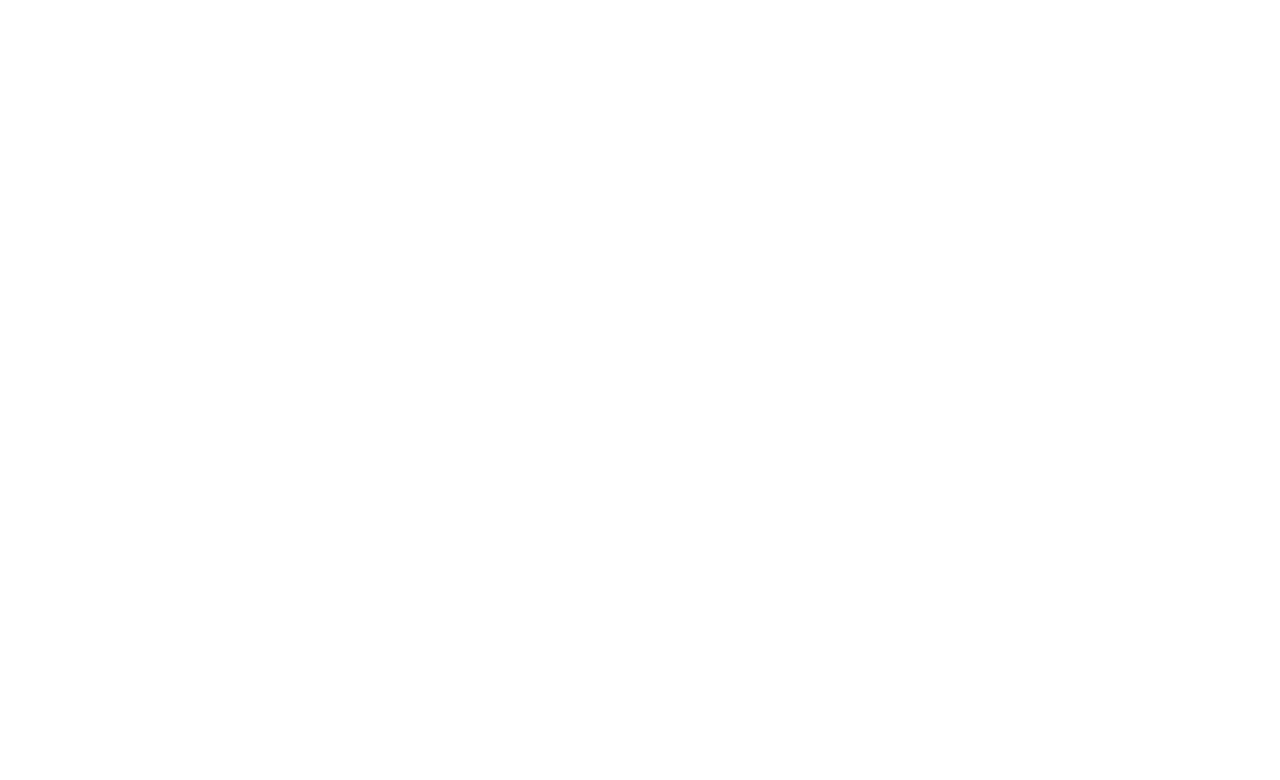
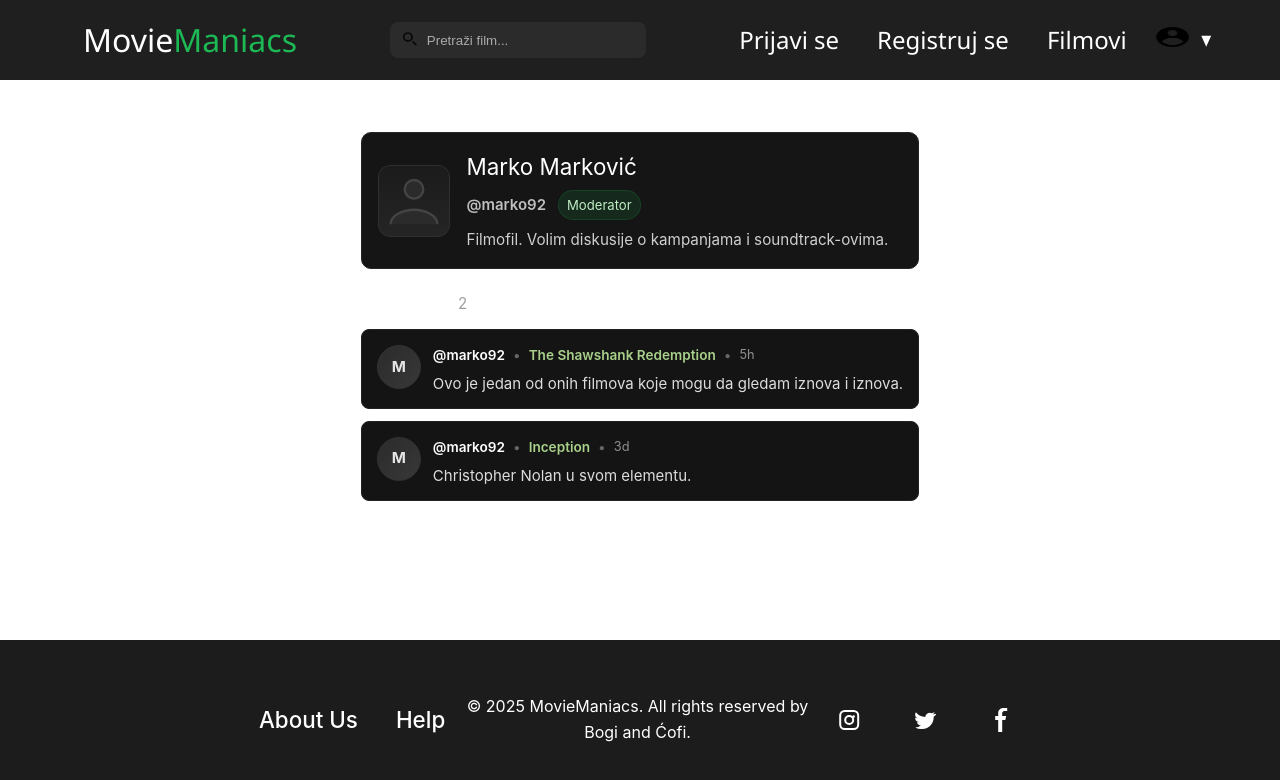
Before and after one commit to Philippos002/iteh-front-domaci, a Vue app: page /profile in a window 1280 px wide. Shown: the top 780 px of the page. Built offline with nearby package versions, Linux system fonts and the light colour scheme.

Commit message:
Added component PersonsComment and almost finished view ProfilePage

```diff
--- a/src/components/Header.vue
+++ b/src/components/Header.vue
@@ -29,11 +29,17 @@
       </router-link>
 
       <!-- Profile Icon with dropdown -->
-      <div class="profile-menu-wrapper" @click="onProfile">
+      <div class="profile-menu-wrapper">
+  <!-- Ikonica vodi direktno na profil -->
+  <router-link to="/profile">
     <img src="../img/profil.png" alt="Profil" class="profile-icon" />
-        <!-- Dropdown menu -->
+  </router-link>
+
+  <!-- Strelica otvara dropdown -->
+  <div class="dropdown-toggle" @click.stop="toggleDropdown">▼</div>
+
+  <!-- Dropdown meni -->
   <div v-if="showProfileMenu && auth.isLoggedIn" class="profile-dropdown">
-          <router-link class="dropdown-item" to="/profile">Profil</router-link>
     <button class="dropdown-item" @click="logout">Odjavi se</button>
   </div>
 </div>
@@ -62,10 +68,11 @@ export default {
     onSearch() {
       console.log("Pretraga:", this.searchQuery);
     },
-    onProfile() {
-      console.log("Klik na profil");
+
+    toggleDropdown() {
     this.showProfileMenu = !this.showProfileMenu;
     },
+
     logout() {
       const auth = useAuthStore();
       axios.post("http://localhost/backend/logout.php", {}, { withCredentials: true })
@@ -217,10 +224,20 @@ img {
   width: 35px;
 }
 
-
 .profile-menu-wrapper,
 .profile-icon {
   height: 3vh;
   width: 3vw;
 }
+
+.dropdown-toggle {
+  margin-left: 0.4rem;
+  font-size: 0.9rem;
+  color: #fff;
+  cursor: pointer;
+  user-select: none;
+}
+.dropdown-toggle:hover {
+  color: #1db954;
+}
 </style>
--- /dev/null
+++ b/src/components/PersonsComment.vue
@@ -0,0 +1,120 @@
+<template>
+  <article class="comment">
+    <div class="avatar" :title="author">
+      {{ initials }}
+    </div>
+
+    <div class="comment-body">
+      <div class="comment-meta">
+        <span class="author">@{{ author }}</span>
+        <span class="sep">•</span>
+        <span class="movie">{{ movie }}</span>
+        <span class="sep">•</span>
+        <span class="time">{{ timeAgo }}</span>
+      </div>
+
+      <p class="comment-text">{{ content }}</p>
+    </div>
+  </article>
+</template>
+
+<script>
+export default {
+  name: "PersonsComment",
+  props: {
+    author: { type: String, required: true },     // username autora komentara
+    movie: { type: String, required: true },      // naslov filma koji je komentarisao
+    time: { type: String, required: true },       // ISO string ili timestamp
+    content: { type: String, required: true },    // sam komentar
+  },
+  computed: {
+    initials() {
+      // uzmemo prva slova username-a (ili reči u imenu), radi avatara
+      if (!this.author) return "?";
+      const parts = this.author.replace(/[_.-]/g, " ").split(" ");
+      return (parts[0][0] || "").toUpperCase() + (parts[1] ? (parts[1][0] || "").toUpperCase() : "");
+    },
+    timeAgo() {
+      // jednostavan "time since" (npr. "2h", "3d", ili datum)
+      const t = new Date(this.time);
+      if (isNaN(t)) return this.time;
+      const now = new Date();
+      const secs = Math.floor((now - t) / 1000);
+      if (secs < 60) return `${secs}s`;
+      const mins = Math.floor(secs / 60);
+      if (mins < 60) return `${mins}m`;
+      const hrs = Math.floor(mins / 60);
+      if (hrs < 24) return `${hrs}h`;
+      const days = Math.floor(hrs / 24);
+      if (days < 30) return `${days}d`;
+      // za starije prikazati lokalni datum
+      return t.toLocaleDateString();
+    },
+  },
+};
+</script>
+
+<style scoped>
+.comment {
+  display: flex;
+  gap: 0.75rem;
+  padding: 0.9rem;
+  background: #141414;
+  border: 1px solid #222;
+  border-radius: 8px;
+  margin-bottom: 0.75rem;
+  align-items: flex-start;
+}
+
+.avatar {
+  min-width: 44px;
+  height: 44px;
+  border-radius: 50%;
+  background: linear-gradient(135deg, #2b2b2b, #383838);
+  display: flex;
+  align-items: center;
+  justify-content: center;
+  color: #e6e6e6;
+  font-weight: 700;
+  font-size: 0.95rem;
+  border: 1px solid #333;
+}
+
+.comment-body {
+  flex: 1;
+}
+
+.comment-meta {
+  font-size: 0.85rem;
+  color: #cfcfcf;
+  margin-bottom: 0.4rem;
+  display: flex;
+  gap: 0.5rem;
+  align-items: center;
+}
+
+.author {
+  font-weight: 600;
+  color: #ffffff;
+}
+
+.movie {
+  color: #a8d08a; /* blagi zeleni akcenat */
+  font-weight: 600;
+}
+
+.sep {
+  color: #666;
+}
+
+.time {
+  color: #8f8f8f;
+  font-size: 0.8rem;
+}
+
+.comment-text {
+  margin: 0;
+  color: #ddd;
+  line-height: 1.4;
+}
+</style>
--- a/src/router/index.js
+++ b/src/router/index.js
@@ -23,7 +23,7 @@ const routes = [
   { path: '/sign-in', name: 'SignIn', component: SignInPage},
   { path: '/log-in', name: 'LogIn', component: LogInPage},
   // Ovde ce biti ruta /profile-naziv-profila kasnije kada budemo imali profile (npr samo tvoj i moj) (kada se prijavis i kada kliknes na tudji profil)
-  { path: '/profile', name: 'Profile', component: ProfilePage},
+  { path: '/profile', name: 'ProfilePage', component: ProfilePage},
   // Ovde ce biti ruta /movie-naziv-filma kasnije akda budemo imali filmove (iz baze naravno)
   { path: '/movie', name: 'Movie', component: MoviePage},
   { path: '/sign-up-form', name: 'SignUpForm', component: SignUpForm},
--- a/src/views/ProfilePage.vue
+++ b/src/views/ProfilePage.vue
@@ -1,20 +1,202 @@
 <template>
-  <div class="profile-page-container">
+  <div class="profile-page">
+    <Header />
 
+    <main class="profile-container">
+      <section class="profile-top">
+        <div class="profile-icon" aria-hidden="true">
+          <svg width="72" height="72" viewBox="0 0 24 24" fill="none" xmlns="http://www.w3.org/2000/svg">
+            <circle cx="12" cy="8" r="3.2" fill="#2b2b2b" stroke="#444" stroke-width="0.8"/>
+            <path d="M4 20c0-3.3 4.5-5 8-5s8 1.7 8 5" fill="#2b2b2b" stroke="#444" stroke-width="0.8"/>
+          </svg>
+        </div>
+
+        <div class="profile-info">
+          <h1 class="fullname">{{ user.firstName }} {{ user.lastName }}</h1>
+          <div class="meta-line">
+            <span class="username">@{{ user.username }}</span>
+            <span class="role">{{ user.role }}</span>
+          </div>
+          <p class="bio" v-if="user.bio">{{ user.bio }}</p>
+        </div>
+      </section>
+
+      <section class="comments-section">
+        <div class="comments-header">
+          <h2>Komentari</h2>
+          <span class="count">{{ loading ? "..." : comments.length }}</span>
+        </div>
+
+        <div v-if="loading" class="loading">Učitavanje komentara...</div>
+        <div v-else>
+          <div v-if="comments.length === 0" class="no-comments">Korisnik još nije ostavio komentare.</div>
+          <div class="comments-list">
+            <PersonsComment
+              v-for="c in comments"
+              :key="c.id"
+              :author="c.author"
+              :movie="c.movie"
+              :time="c.time"
+              :content="c.content"
+            />
+          </div>
+        </div>
+      </section>
+    </main>
+
+    <Footer />
   </div>
 </template>
 
 <script>
-import Footer from '@/components/Footer.vue';
-import Header from '@/components/Header.vue';
+import Header from "@/components/Header.vue";
+import Footer from "@/components/Footer.vue";
+import PersonsComment from "@/components/PersonsComment.vue";
 
 export default {
-    components:{
-        Header, Footer
-    }
-}
+  name: "ProfilePage",
+  components: { Header, Footer, PersonsComment },
+  data() {
+    return {
+      loading: true,
+      user: {
+        id: 42,
+        firstName: "Marko",
+        lastName: "Marković",
+        username: "marko92",
+        role: "Moderator",
+        bio: "Filmofil. Volim diskusije o kampanjama i soundtrack-ovima.",
+      },
+      comments: [],
+    };
+  },
+  created() {
+    this.fetchProfileAndComments();
+  },
+  methods: {
+    fetchProfileAndComments() {
+      setTimeout(() => {
+        this.comments = [
+          {
+            id: 1,
+            author: "marko92",
+            movie: "The Shawshank Redemption",
+            time: new Date(Date.now() - 1000 * 60 * 60 * 5).toISOString(),
+            content: "Ovo je jedan od onih filmova koje mogu da gledam iznova i iznova.",
+          },
+          {
+            id: 2,
+            author: "marko92",
+            movie: "Inception",
+            time: new Date(Date.now() - 1000 * 60 * 60 * 24 * 3).toISOString(),
+            content: "Christopher Nolan u svom elementu.",
+          },
+        ];
+        this.loading = false;
+      }, 600);
+    },
+  },
+};
 </script>
 
-<style>
+<style scoped>
 
+.profile-page {
+  display: flex;
+  flex-direction: column;
+  min-height: 100vh;
+}
+
+.profile-content {
+  flex: 1; /* gura footer na dno */
+  padding: 2rem;
+}
+
+.profile-page > Footer {
+  margin-top: auto; /* gura footer na dno */
+}
+
+.profile-container {
+  max-width: 980px;
+  margin: 2rem auto;
+  padding: 1.25rem;
+  color: #eaeaea;
+}
+.profile-top {
+  display: flex;
+  gap: 1rem;
+  align-items: center;
+  padding: 1rem;
+  background: #151515;
+  border: 1px solid #262626;
+  border-radius: 10px;
+}
+.profile-icon {
+  width: 72px;
+  height: 72px;
+  display:flex;
+  align-items:center;
+  justify-content:center;
+  border-radius: 12px;
+  background: linear-gradient(180deg, #1b1b1b, #252525);
+  border: 1px solid #2f2f2f;
+}
+.profile-info .fullname {
+  margin: 0;
+  font-size: 1.4rem;
+  color: #fff;
+}
+.meta-line {
+  display: flex;
+  gap: 0.75rem;
+  align-items: center;
+  margin-top: 0.35rem;
+}
+.username {
+  color: #bfbfbf;
+  font-weight: 600;
+}
+.role {
+  background: rgba(29,185,84,0.12);
+  color: #bfeec4;
+  padding: 0.2rem 0.5rem;
+  border-radius: 999px;
+  font-size: 0.82rem;
+  border: 1px solid rgba(29,185,84,0.18);
+}
+.bio {
+  margin: 0.5rem 0 0;
+  color: #cfcfcf;
+  font-size: 0.95rem;
+}
+.comments-section {
+  margin-top: 1.25rem;
+}
+.comments-header {
+  display: flex;
+  align-items: baseline;
+  gap: 0.75rem;
+}
+.comments-header h2 {
+  margin: 0;
+  color: #fff;
+  font-size: 1.1rem;
+}
+.comments-header .count {
+  color: #9f9f9f;
+  font-size: 0.95rem;
+}
+.comments-list {
+  margin-top: 0.75rem;
+  display: flex;
+  flex-direction: column;
+}
+.loading, .no-comments {
+  padding: 1rem;
+  color: #bdbdbd;
+  background: #111;
+  border: 1px solid #222;
+  border-radius: 8px;
+  margin-top: 0.75rem;
+}
 </style>
```
Also changed, not shown: src/components/OneComment.vue (deleted, +0 -13 lines). Lines whose indentation alone changed are shown as unchanged.
